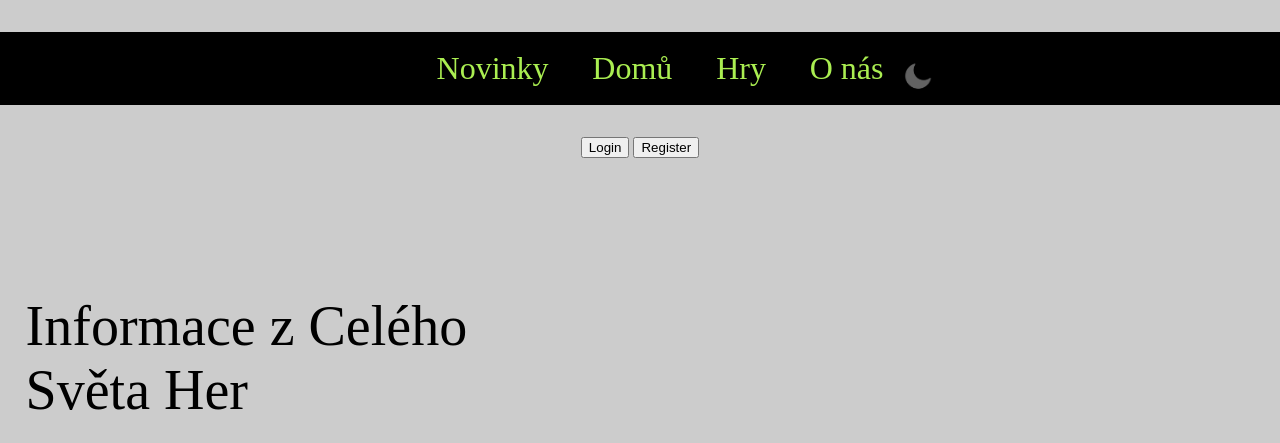
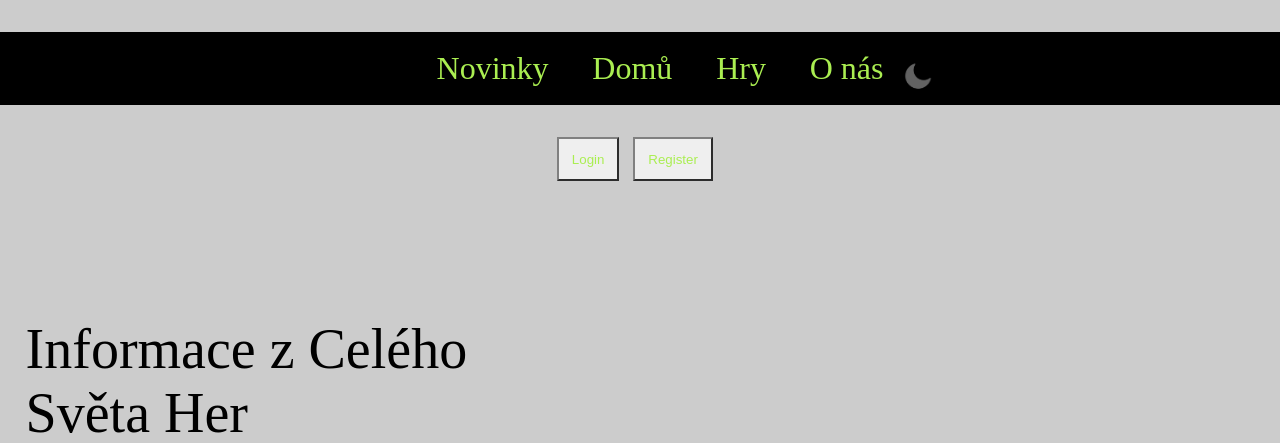
Before and after one commit to EjdmCZ/Skupino-projekt-, a PHP site: page /pages/index.html in a window 1280 px wide. Shown: the top 443 px of the page. Run offline with PHP 8.4, Linux system fonts and the light colour scheme; some libraries are stand-ins or nearby versions; some web fonts are replaced.

Commit message:
Update index.css

```diff
--- a/skolníweb 2.2/css/index.css
+++ b/skolníweb 2.2/css/index.css
@@ -180,3 +180,18 @@ p {
 .txt {
   padding: 2vh;
 }
+}
+.login {
+  position: absolute;
+  width: 180vw;
+}
+.logbut {
+  margin-right: 0.8vw;
+  padding: 1vw;
+  border-color: grey;
+  border-style: outset;
+  color: rgb(170, 238, 81);
+}
+.logpis {
+color: rgb(170, 238, 81);
+}
```
